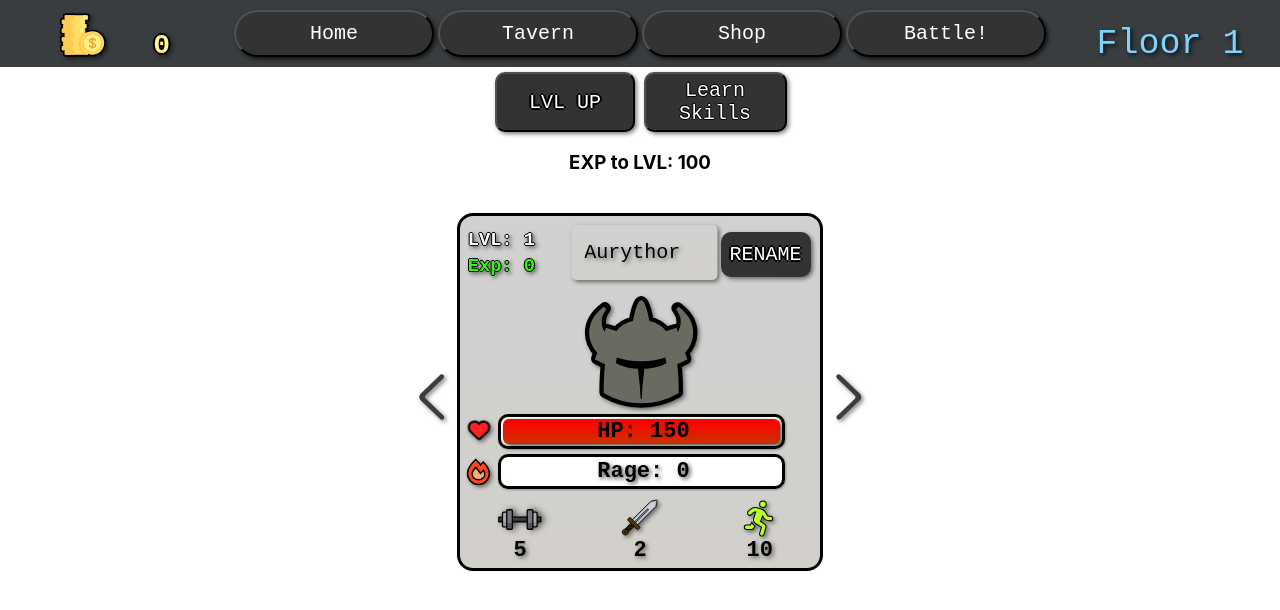
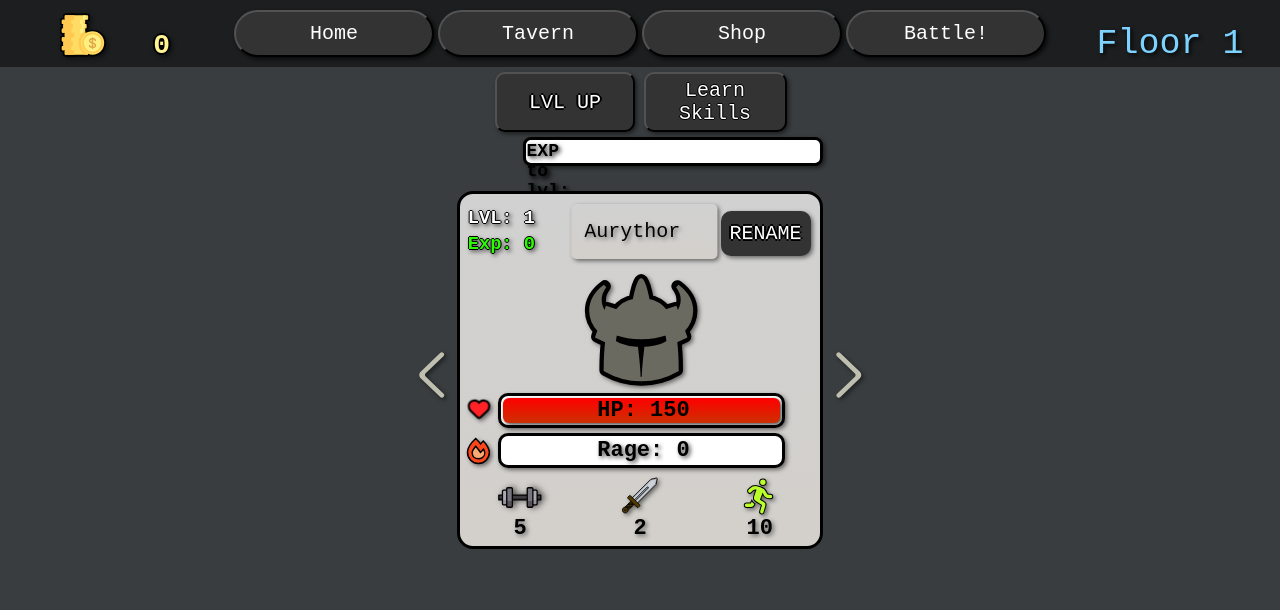
Before and after one commit to nicolas-momo/BM-Game, a React (Create React App) app: page / in a window 1280 px wide. Both pictures are taken after a click on the icon 361 px from the left and 130 px from the top of the page. Shown: the top 610 px of the page. Built offline with nearby package versions, Linux system fonts and the light colour scheme.

Commit message:
dark mode styles css adicionado

```diff
--- a/src/Components/Characters/RandEnemy.jsx
+++ b/src/Components/Characters/RandEnemy.jsx
@@ -29,12 +29,12 @@ class RandEnemy extends React.Component {
         }
         { name === 'Rand' &&
         <div style={ { marginTop: '-15%', } }>
-          <img style={ { marginTop:'-10px', display: 'inline-block', height:'190px' } } src={ Rand } alt="Enemy"></img>
+          <img style={ { marginTop:'0px', display: 'inline-block', height:'190px' } } src={ Rand } alt="Enemy"></img>
         </div>
         }
         { name === 'Grat' &&
          <Grat style={{
-            marginTop: '-15%',
+            marginTop: '-12%',
             width: '100px',
             filter: 'drop-shadow(2px 2px 2px rgba(0, 0, 0, 0.5))',
           }}/>
--- a/src/Components/Menus/BattleMenu.jsx
+++ b/src/Components/Menus/BattleMenu.jsx
@@ -9,6 +9,7 @@ import { ShowFloor } from "../Utility/ShowFloorSelect";
 import { createEnemies, getTargetByWeight } from "../../HelperFuncs";
 import { MaxFloor } from "../Utility/MaxFloor";
 import { xpData } from "../../Data";
+import '../../Styles/general.css';
 
 export class BattleMenu extends React.Component {
   state = {
@@ -239,7 +240,7 @@ export class BattleMenu extends React.Component {
         justifyContent: "space-evenly",
       }
     return (
-      <>
+      <div className='screenDarkMode'>
         <div className='topMenuButtons'>
           <CustomButton onClick={ this.goHome } label={ 'Home' } />
           <CustomButton onClick={ this.goTavern } label={ 'Tavern' } />
@@ -274,7 +275,7 @@ export class BattleMenu extends React.Component {
             </div>
           )}
         </div>
-      </>
+      </div>
     )
   }
 }
--- a/src/Components/Menus/CharMenu.jsx
+++ b/src/Components/Menus/CharMenu.jsx
@@ -5,9 +5,11 @@ import { GenericChar } from '../Utility/GenericChar';
 import { xpData } from '../../Data';
 import { ShowMoney } from '../Utility/ShowMoney';
 import { MaxFloor } from '../Utility/MaxFloor';
+import { GenericBar } from '../Utility/GenericBar';
 import { ReactComponent as LeftArrow } from '../../Styles/svgs/leftArrow.svg';
 import { ReactComponent as RightArrow } from '../../Styles/svgs/rightArrow.svg';
 import '../../Styles/charMenu.css';
+import '../../Styles/general.css';
 
 export class CharMenu extends React.Component {
   state = {
@@ -265,13 +267,14 @@ export class CharMenu extends React.Component {
       backgroundColor: xpPoint !== 0 || spendingExp ? '#D3D3D3' : '#333',
       border: 'none',
       borderRadius: '10px',
-      cursor: 'pointer',
+      cursor: spendingExp ? 'not-allowed' : 'pointer',
       color: xpPoint !== 0 || spendingExp  ? 'black' : 'white',
       textShadow: spendingExp ? 'none': '-2px 0 black, 0 2px black, 2px 0 black, 0 -2px black',
       transition: 'background-color 0.33s ease-in-out, color 0.23s ease-in-out, text-shadow 0.23s ease-in-out',
       filter: 'drop-shadow(2px 2px 2px rgba(0, 0, 0, 0.5))',
       zIndex: 6,
-    }
+    };
+
     const saveButton = {
       fontFamily: 'Roboto Mono, monospace',
       fontSize: '20px',
@@ -284,12 +287,13 @@ export class CharMenu extends React.Component {
       borderRadius: '10px',
       marginLeft: '3px',
       padding: '8px 12px',
-      cursor: 'pointer',
+      cursor: xpPoint !== 0 ? 'not-allowed' : 'pointer',
       color: xpPoint !== 0 ? 'black' : 'white',
-      textShadow: spendingExp ? 'none': '-2px 0 black, 0 2px black, 2px 0 black, 0 -2px black',
+      textShadow: xpPoint !== 0 ? 'none': '-2px 0 black, 0 2px black, 2px 0 black, 0 -2px black',
       transition: 'background-color 0.33s ease-in-out, color 0.23s ease-in-out, text-shadow 0.23s ease-in-out',
       filter: 'drop-shadow(2px 2px 2px rgba(0, 0, 0, 0.5))'
-    }
+    };
+
     const spendExpButton = {
       fontFamily: 'Roboto Mono, monospace',
       fontSize: '20px',
@@ -303,15 +307,15 @@ export class CharMenu extends React.Component {
       marginLeft: '5px',
       marginRight: '5px',
       padding: '8px 12px',
-      cursor: 'pointer',
+      cursor: editingName ? 'not-allowed' : 'pointer',
       color: editingName ? ('black') : ( hasEnoughExp ? '#2cfc03' : 'white'),
       textShadow: editingName ? 'none': '-2px 0 black, 0 2px black, 2px 0 black, 0 -2px black',
       transition: 'background-color 0.33s ease-in-out, color 0.23s ease-in-out, text-shadow 0.23s ease-in-out',
       filter: 'drop-shadow(2px 2px 2px rgba(0, 0, 0, 0.5))'
-    }
+    };
 
     return (
-    <div>
+    <div className='screenDarkMode'>
       <div className='topMenuButtons'>
         <CustomButton onClick={ this.goHome } label={ 'Home' } />
         <CustomButton onClick={ this.goTavern } label={ 'Tavern' } />
@@ -322,17 +326,15 @@ export class CharMenu extends React.Component {
       <MaxFloor />
       <div className='charMenuWrapper'>
         { char &&
-            <div key={ char.id }>
+            <div>
               <div style={{display: 'flex', justifyContent:'center', width:'300px', height: '60px' }}>
                 <button type='button' style={spendExpButton} disabled={ editingName } name={ char.id } onClick={ () => this.spendExp(id) }>LVL UP</button>
                 <button type='button' className='learnSkillsBtn' disabled={ editingName } name={ char.id } onClick={ () => this.spendExp(id) }>Learn Skills</button>
               </div>
-              <div style={{display: 'flex', justifyContent:'center'}}>
-                <h3>{ toNextLvl ? ` EXP to LVL: ${toNextLvl}` : 'Max lvl reached' } </h3>
-              </div>
+              <GenericBar propValue={char.exp} propMaxValue={toNextLvl} propName={'EXP'}/>
               <div style={{position: 'absolute', left:'50%',transform: 'translate(-50%)'}}>
                 <input className='inputStyle' type='text' placeholder={char.name} value={ renameText || ''} onChange={this.handleNameChange} />
-                <button type='button' style={renameButton}  disabled={ xpPoint !== 0 || spendingExp } onClick={ () => this.changeName(char) }>RENAME</button>
+                <button type='button' style={renameButton} disabled={ xpPoint !== 0 || spendingExp } onClick={ () => this.changeName(char) }>RENAME</button>
                 <GenericChar statSheet={ char } />
                 <LeftArrow className='leftArrowIconStyle' />
                 <RightArrow className='rightArrowIconStyle' />
--- a/src/Components/Menus/HomeMenu.jsx
+++ b/src/Components/Menus/HomeMenu.jsx
@@ -5,6 +5,7 @@ import { GenericChar } from "../Utility/GenericChar";
 import { allyData } from "../../Data";
 import { ShowMoney } from "../Utility/ShowMoney";
 import { MaxFloor } from "../Utility/MaxFloor";
+import '../../Styles/general.css';
 
 export class HomeMenu extends React.Component {
   state = {
@@ -64,7 +65,7 @@ export class HomeMenu extends React.Component {
     justifyContent: "space-evenly",
     };
     return (
-      <div>
+      <div className='screenDarkMode'>
           <div className='topMenuButtons'>
             <CustomButton isDisabled={true} label={ 'Home' }/>
             <CustomButton onClick={ this.goTavern } label={ 'Tavern' } />
--- a/src/Components/Menus/ShopMenu.jsx
+++ b/src/Components/Menus/ShopMenu.jsx
@@ -5,6 +5,7 @@ import { ShowMoney } from "../Utility/ShowMoney";
 import { ItemCard } from "../Utility/ItemCard";
 import { itemData } from "../../Data";
 import { MaxFloor } from "../Utility/MaxFloor";
+import '../../Styles/general.css';
 
 export class ShopMenu extends React.Component {
   state = {
@@ -65,9 +66,9 @@ export class ShopMenu extends React.Component {
     flexWrap: "wrap",
     flexDirection: "row",
     userSelect: 'none'
-     }
+    };
     return (
-      <div>
+      <div className='screenDarkMode'>
         <div className='topMenuButtons'>
           <CustomButton onClick={this.goHome} label={ 'Home' }/>
           <CustomButton onClick={ this.goTavern } label={ 'Tavern' } />
--- a/src/Components/Menus/TavernMenu.jsx
+++ b/src/Components/Menus/TavernMenu.jsx
@@ -7,8 +7,9 @@ import { MessageBox } from "../Utility/MessageBox";
 import { ShowMoney } from "../Utility/ShowMoney";
 import { BuyCharIcon } from "../Utility/BuyCharIcon";
 import { ReactComponent as TrashCan } from '../../Styles/svgs/trashCan.svg'
+import { MaxFloor } from "../Utility/MaxFloor";
 import '../../Styles/tavern.css'
-import { MaxFloor } from "../Utility/MaxFloor";
+import '../../Styles/general.css';
 
 export class TavernMenu extends React.Component {
   state = {
@@ -185,7 +186,7 @@ export class TavernMenu extends React.Component {
       const baseCharList = JSON.parse(localStorage.getItem('baseCharList'));
       const allAlliesList = JSON.parse(localStorage.getItem('allAlliesList'));
       return (
-      <div style={{overflow: 'hidden'}}>
+      <div className='screenDarkMode'>
         <div className='topMenuButtons'>
             <CustomButton onClick={ this.goHome } label={ 'Home' } />
             <CustomButton isDisabled={ true } label={ 'Tavern' } />
--- a/src/Components/Utility/GenericBar.jsx
+++ b/src/Components/Utility/GenericBar.jsx
@@ -7,42 +7,31 @@ export class GenericBar extends React.Component {
   render() {
     const { propValue, propMaxValue, propName } = this.props;
     const size = propValue / propMaxValue * 100;
+    const maxSize = size > 100 ? 100 : size;
     let firstColor = 'red';
     let secondColor = '#cc3000';
     let hpIcon = false;
     let mpIcon = false;
     let rageIcon = false;
+    let renderExp = false;
 
     switch (propName) {
       case 'HP': hpIcon = true;
         break;
       case 'MP': mpIcon = true; firstColor = '#03f7ff'; secondColor = '#08b9bf';
         break;
-      case 'Rage': rageIcon = true;  firstColor = '#d40412'; secondColor = '#9e020c';
+      case 'Rage': rageIcon = true; firstColor = '#d40412'; secondColor = '#9e020c';
+        break;
+      case 'EXP': renderExp = true; firstColor = '#2cfc03'; secondColor = '#23cc02';
         break;
       default: console.log('ERROR GENERIC BAR COLOR')
         break;
     }
 
-    const outerDivStyle = {
-      margin:'5px',
-      position: 'relative',
-    };
-
-    const barBorderStyle = {
-      border:'solid',
-      marginLeft: '9.5%',
-      marginRight: '8.5%',
-      borderRadius: '10px',
-      position: 'relative',
-      paddingRight: '4px',
-      backgroundColor: 'white',
-      filter: "drop-shadow(1px 1px 1px rgba(0, 0, 0, 0.3))",
-    }
     const barStyle = {
       background: `linear-gradient(to bottom, ${firstColor}, ${secondColor})`,
       height: "25px",
-      width: propValue !== 0 ? `${size}%` : propValue,
+      width: propValue !== 0 ? `${maxSize}%` : propValue,
       transition: "width 0.3s ease-in-out",
       textAlign: 'center',
       color: 'black',
@@ -53,34 +42,45 @@ export class GenericBar extends React.Component {
       fontWeight: 'bold',
       filter: "drop-shadow(2px 2px 2px rgba(0, 0, 0, 0.7))"
     };
-    const textStyle = {
-      width:'280px',
-      height:'30px',
-      position: "absolute",
-      textAlign: "center",
-    };
-    const iconStyle = {
-      width:'35px',
-      height:'15px',
-      position: "absolute",
-      textAlign: "left",
-      margin: '4px',
-      stroke:'black',
-      strokeWidth: '10%',
+
+    const expStyle = {
+      background: `linear-gradient(to bottom, ${firstColor}, ${secondColor})`,
+      height: "20px",
+      width: propValue !== 0 ? `${maxSize}%` : propValue,
+      transition: "width 0.3s ease-in-out",
+      textAlign: 'center',
+      color: 'black',
+      margin:'2px',
+      marginTop:'1px',
+      marginLeft:'1px',
+      borderRadius: '4px',
+      fontFamily: 'Roboto Mono, monospace',
+      fontSize: '22px',
+      fontWeight: 'bold',
+      filter: "drop-shadow(2px 2px 2px rgba(0, 0, 0, 0.7))"
     };
 
     return (
-      <div style={outerDivStyle}>
-        <div style={iconStyle}>
-          { hpIcon && <FontAwesomeIcon icon="heart" style={{ filter: "drop-shadow(2px 2px 2px rgba(0, 0, 0, 0.5))", marginTop: '2px', color: "#ff2227"}} beat size="lg"/>}
-          { mpIcon && <FontAwesomeIcon icon="flask" style={{ filter: "drop-shadow(2px 2px 2px rgba(0, 0, 0, 0.5))", marginTop: '2px', color: 'cyan'}} size="xl"/>}
-          { rageIcon && <FireRage style={{ filter: "drop-shadow(2px 2px 2px rgba(0, 0, 0, 0.5))", stroke:'black', strokeWidth:'5%', margin: '-4px', marginTop: '-1px' }}/>}
+    <div className="genericBarWrapper">
+      <div className="genericBarIconWrapper">
+        { hpIcon && <FontAwesomeIcon icon="heart" className="genericBarHp" beat size="lg"/>}
+        { mpIcon && <FontAwesomeIcon icon="flask" className="genericBarMp" size="xl"/>}
+        { rageIcon && <FireRage className="genericBarRage"/>}
+      </div>
+      {!renderExp && (
+        <div className="genericBarStandardBorder">
+          <div style={barStyle}>
+            <div className="genericBarStandardText"> {`${propName}: ${propValue}`}</div>
+          </div>
         </div>
-        <div style={barBorderStyle}>
-            <div style={barStyle}>
-            <div style={textStyle}> {`${propName}: ${propValue}`}</div>
+      )}
+      {renderExp && (
+        <div className="genericBarExpBorder">
+          <div style={expStyle}>
+            <div className="genericBarExpText"> {`EXP to lvl: ${propMaxValue}`}</div>
+          </div>
         </div>
-      </div>
+      )}
     </div>
     )
   }
--- a/src/Styles/charMenu.css
+++ b/src/Styles/charMenu.css
@@ -1,13 +1,3 @@
-.topMenuButtons {
-  width: 100vw;
-  display: flex;
-  flex-wrap: wrap;
-  flex-direction: row;
-  justify-content: center;
-  background-color: #393D3F;
-  margin-bottom: 5px;
-}
-
 .charMenuWrapper {
   display: flex;
   flex-wrap: wrap;
--- a/src/Styles/charStyle.css
+++ b/src/Styles/charStyle.css
@@ -150,7 +150,7 @@
   margin-bottom: -10px;
   filter: drop-shadow(2px 2px 2px rgba(0, 0, 0, 0.5));
 }
-/* icone de str buga quando tem o segundo value acima de 0px */
+/* icone de str buga quando tem o segundo value de filter acima de 0px */
 .warriorStatIcon {
   width: 45px;
   margin-top: -4px;
--- /dev/null
+++ b/src/Styles/general.css
@@ -0,0 +1,19 @@
+.topMenuButtons {
+  width: 100vw;
+  display: flex;
+  flex-wrap: wrap;
+  flex-direction: row;
+  justify-content: center;
+  background-color: rgba(0, 0, 0, 0.5);
+  margin-bottom: 5px;
+}
+
+.screenDarkMode {
+  position: absolute;
+  overflow: hidden;
+  top: 0;
+  bottom: 0;
+  left: 0;
+  right: 0;
+  background-color: #393D3F;
+}
--- a/src/Styles/utils.css
+++ b/src/Styles/utils.css
@@ -57,3 +57,74 @@
   font-size: 35px;
   border: none;
 }
+.genericBarWrapper {
+  margin: 5px;
+  position: relative;
+}
+
+.genericBarStandardBorder {
+  border: solid;
+  margin-left: 9.5%;
+  margin-right: 8.5%;
+  border-radius: 10px;
+  position: relative;
+  padding-right: 4px;
+  background-color: white;
+  filter: drop-shadow(2px 2px 2px rgba(0, 0, 0, 0.5));
+}
+
+.genericBarExpBorder {
+  border: 3px black solid;
+  width: 100%;
+  margin-left: 9.5%;
+  margin-right: 8.5%;
+  border-radius: 8px;
+  position: relative;
+  padding-right: 4px;
+  background-color: white;
+  filter: drop-shadow(2px 2px 2px rgba(0, 0, 0, 0.5));
+}
+
+.genericBarHp {
+  filter: drop-shadow(2px 2px 2px rgba(0, 0, 0, 0.5));
+  margin-top: 2px;
+  color: #ff2227;
+}
+
+.genericBarMp {
+  filter: drop-shadow(2px 2px 2px rgba(0, 0, 0, 0.5));
+  margin-top: 2px;
+  color: cyan;
+}
+
+.genericBarRage {
+  filter: drop-shadow(2px 2px 2px rgba(0, 0, 0, 0.5));
+  stroke: black;
+  stroke-width: 5%;
+  margin: -4px;
+  margin-top: -1px;
+}
+
+.genericBarStandardText {
+  width: 280px;
+  position: absolute;
+  text-align: center;
+}
+
+.genericBarExpText {
+  font-size: 18px;
+  width: 100%;
+  position: absolute;
+  text-align: center;
+  filter: drop-shadow(1px 1px 1px rgba(0, 0, 0, 0.2));
+}
+
+.genericBarIconWrapper {
+  width: 35px;
+  height: 15px;
+  position: absolute;
+  text-align: left;
+  margin: 4px;
+  stroke: black;
+  stroke-width: 10%;
+}
```
Also changed, not shown: src/Styles/svgs/leftArrow.svg, src/Styles/svgs/rightArrow.svg. Lines whose indentation alone changed are shown as unchanged.
